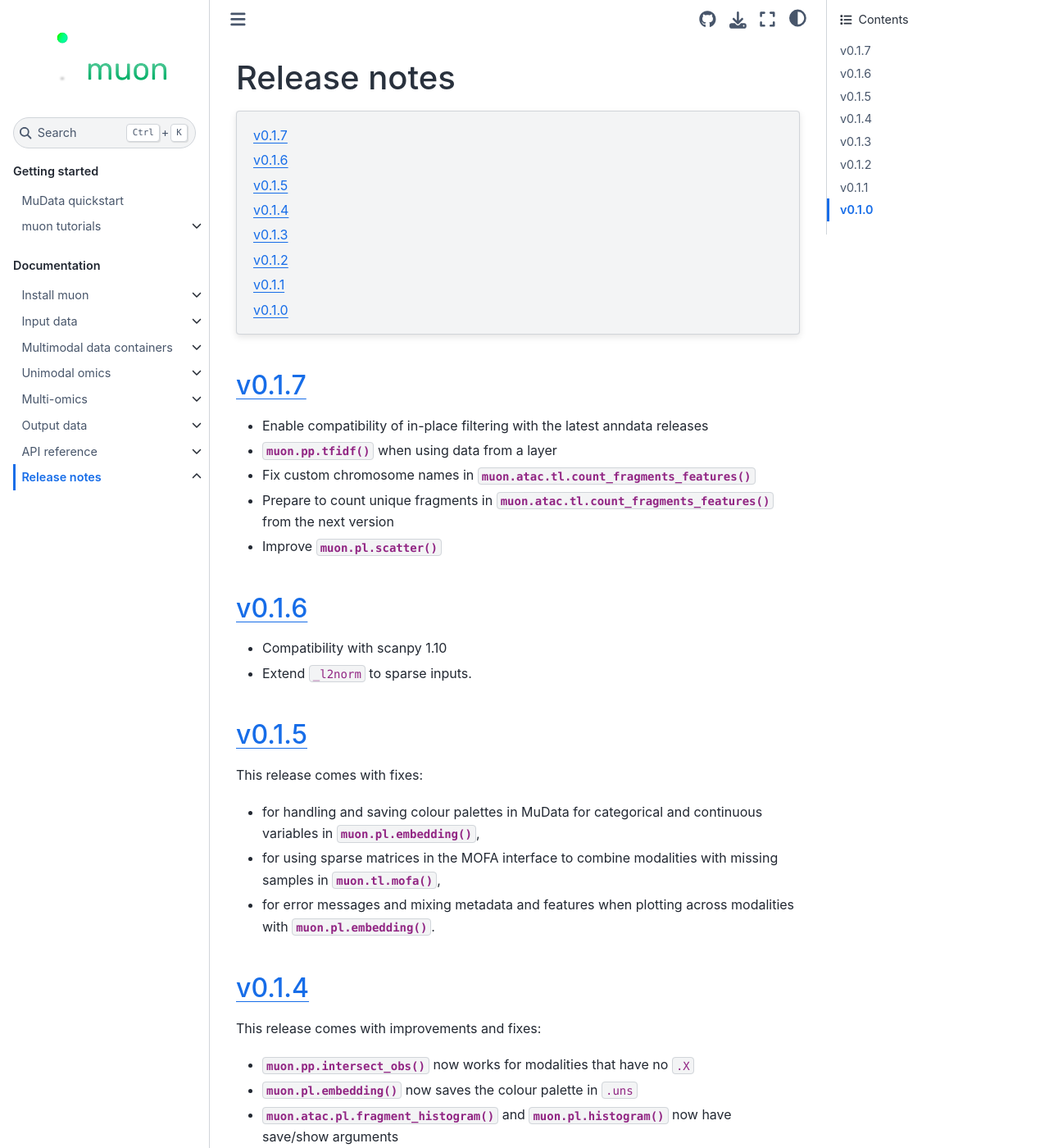
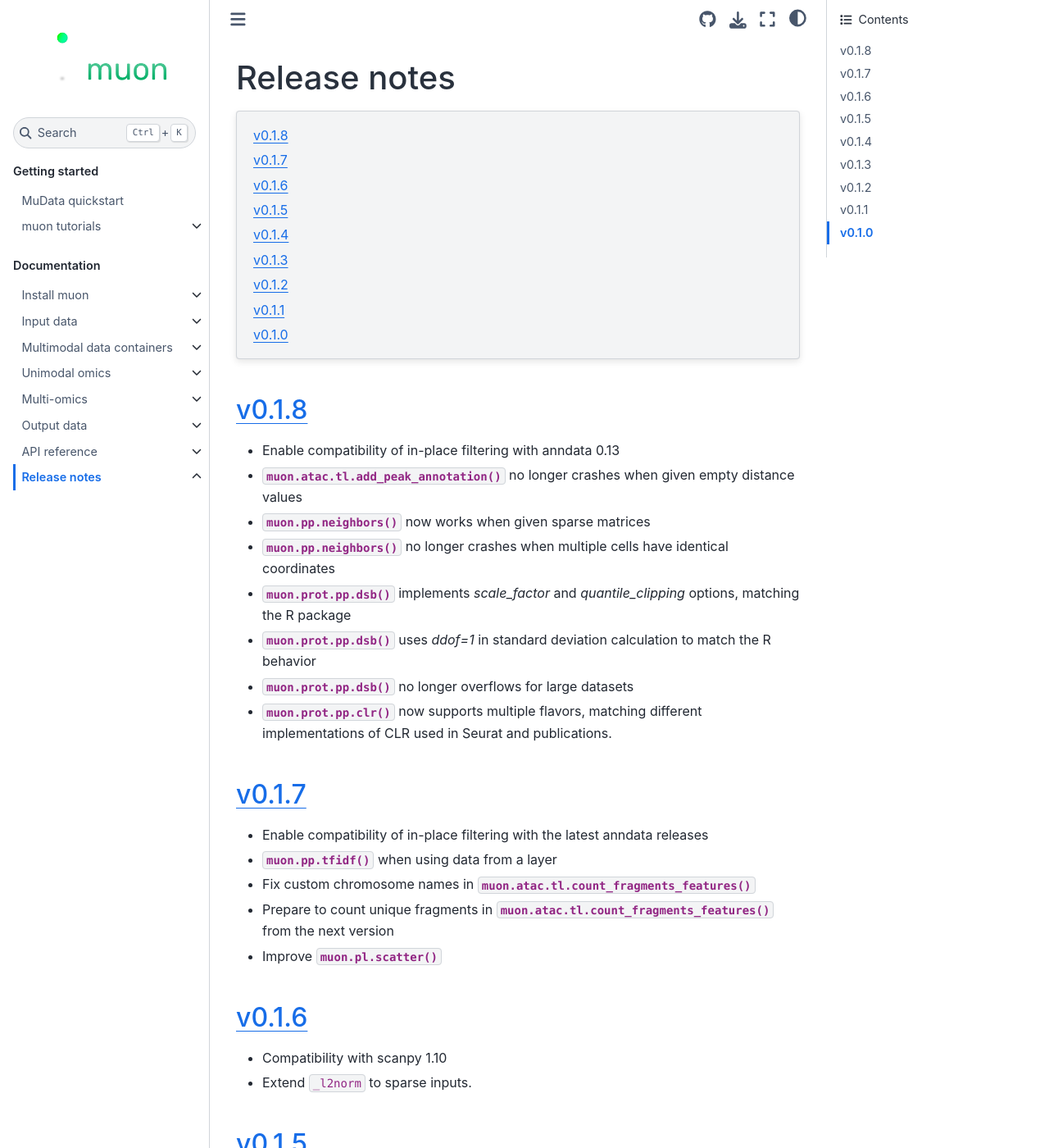
Before and after one commit to scverse/muon, a Sphinx documentation site: the page built from docs/source/changelog.rst, in a window 1280 px wide and 1400 px high. Shown: the whole window at 82% size. Built offline with Sphinx 7.4.7 and the Sphinx Book theme 1.1.4, drawn with Linux system fonts in a browser that asks for light colours; pages that are not in the unit, such as notebooks, are missing from menus.

Commit message:
changelog

```diff
--- a/docs/source/changelog.rst
+++ b/docs/source/changelog.rst
@@ -9,6 +9,24 @@ Release notes
 
    *
 
+v0.1.8
+------
+
+* Enable compatibility of in-place filtering with anndata 0.13
+
+* :func:`muon.atac.tl.add_peak_annotation` no longer crashes when given empty distance values
+
+* :func:`muon.pp.neighbors` now works when given sparse matrices
+
+* :func:`muon.pp.neighbors` no longer crashes when multiple cells have identical coordinates
+
+* :func:`muon.prot.pp.dsb` implements `scale_factor` and `quantile_clipping` options, matching the R package
+
+* :func:`muon.prot.pp.dsb` uses `ddof=1` in standard deviation calculation to match the R behavior
+
+* :func:`muon.prot.pp.dsb` no longer overflows for large datasets
+
+* :func:`muon.prot.pp.clr` now supports multiple flavors, matching different implementations of CLR used in Seurat and publications.
 
 v0.1.7
 ------
```
